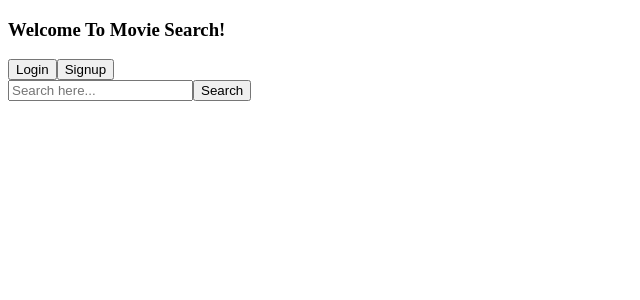
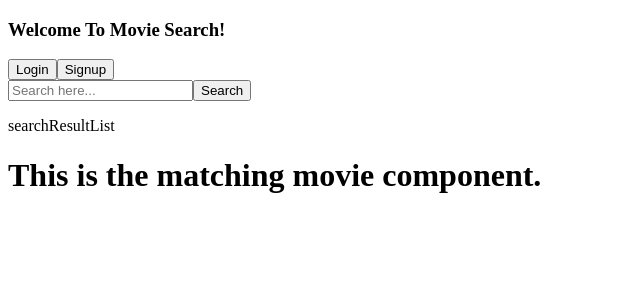
Before and after one commit to ltramos7/movieAppReact, a React (Create React App) app: page / in a window 1280 px wide. Shown: the top 300 px of the page, without its empty margins (0-640 px from the left). Built offline with nearby package versions, Linux system fonts and the light colour scheme.

Commit message:
add basic div for searchResultList component, containing the matchingMovie component.

```diff
--- a/src/App.js
+++ b/src/App.js
@@ -1,7 +1,7 @@
-
 import React from 'react'
 import Header from './components/headerSection/HeaderSection'
 import SearchArea from './components/searchArea/searchArea'
+import SearchResultList from './components/searchResultList/searchResultList'
 
 function App() {
   return (
@@ -9,6 +9,7 @@ function App() {
     <div>
       <Header/>
       <SearchArea/>
+      <SearchResultList/>
     </div>
   );
 }
--- /dev/null
+++ b/src/components/matchingMovie/matchingMovie.js
@@ -0,0 +1,11 @@
+import React, { Component } from 'react'
+
+export default class matchingMovie extends Component {
+    render() {
+        return (
+            <div>
+                  <h1>This is the matching movie component.</h1>
+            </div>
+        )
+    }
+}
--- /dev/null
+++ b/src/components/searchResultList/searchResultList.js
@@ -0,0 +1,13 @@
+import React, { Component } from 'react'
+import MatchingMovie from '../matchingMovie/matchingMovie'
+
+export default class searchResultList extends Component {
+    render() {
+        return (
+            <div>
+                <p> searchResultList</p>
+                <MatchingMovie/>
+            </div>
+        )
+    }
+}
```
Also changed, not shown: 1 other file (tests, documents, lock files or other folders).
